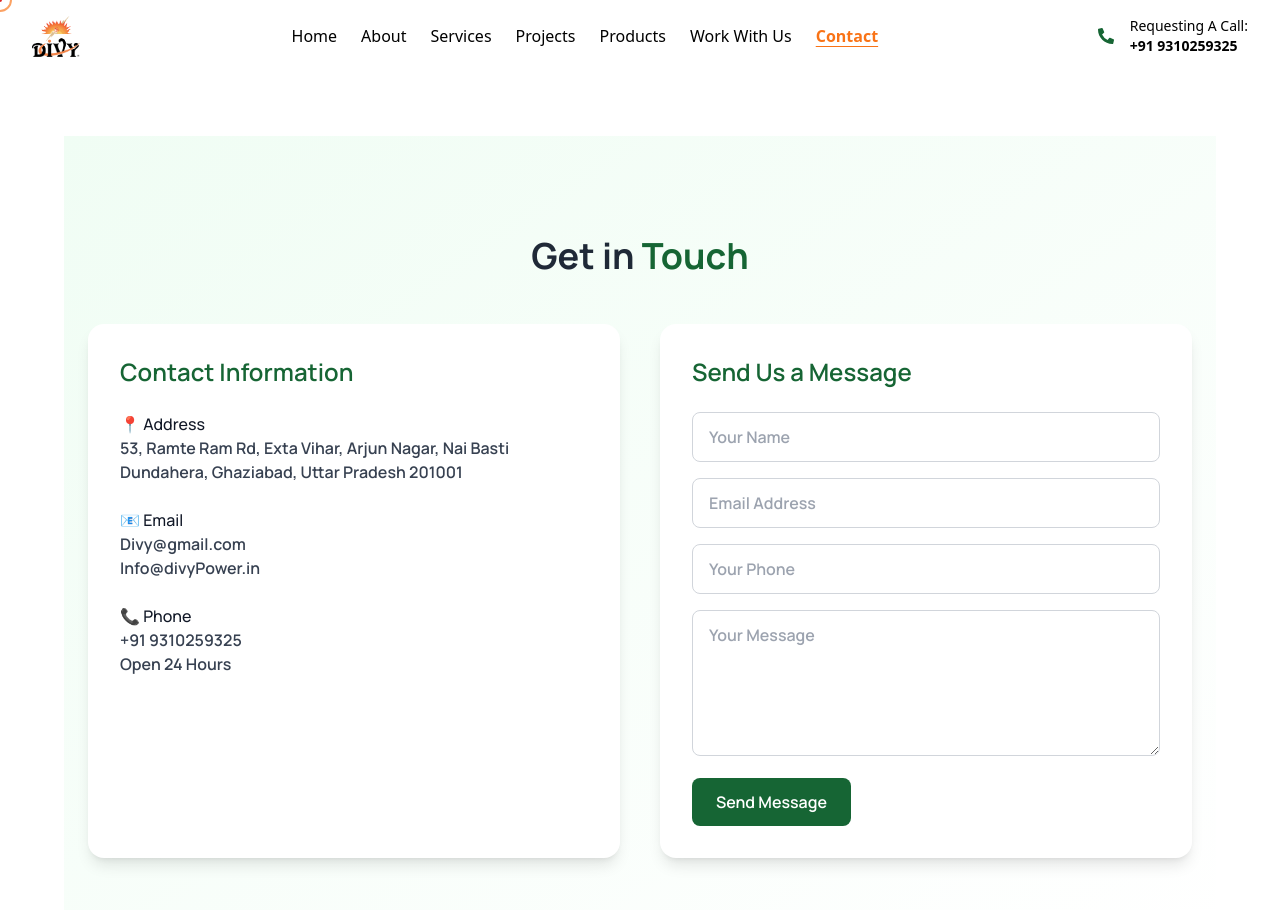
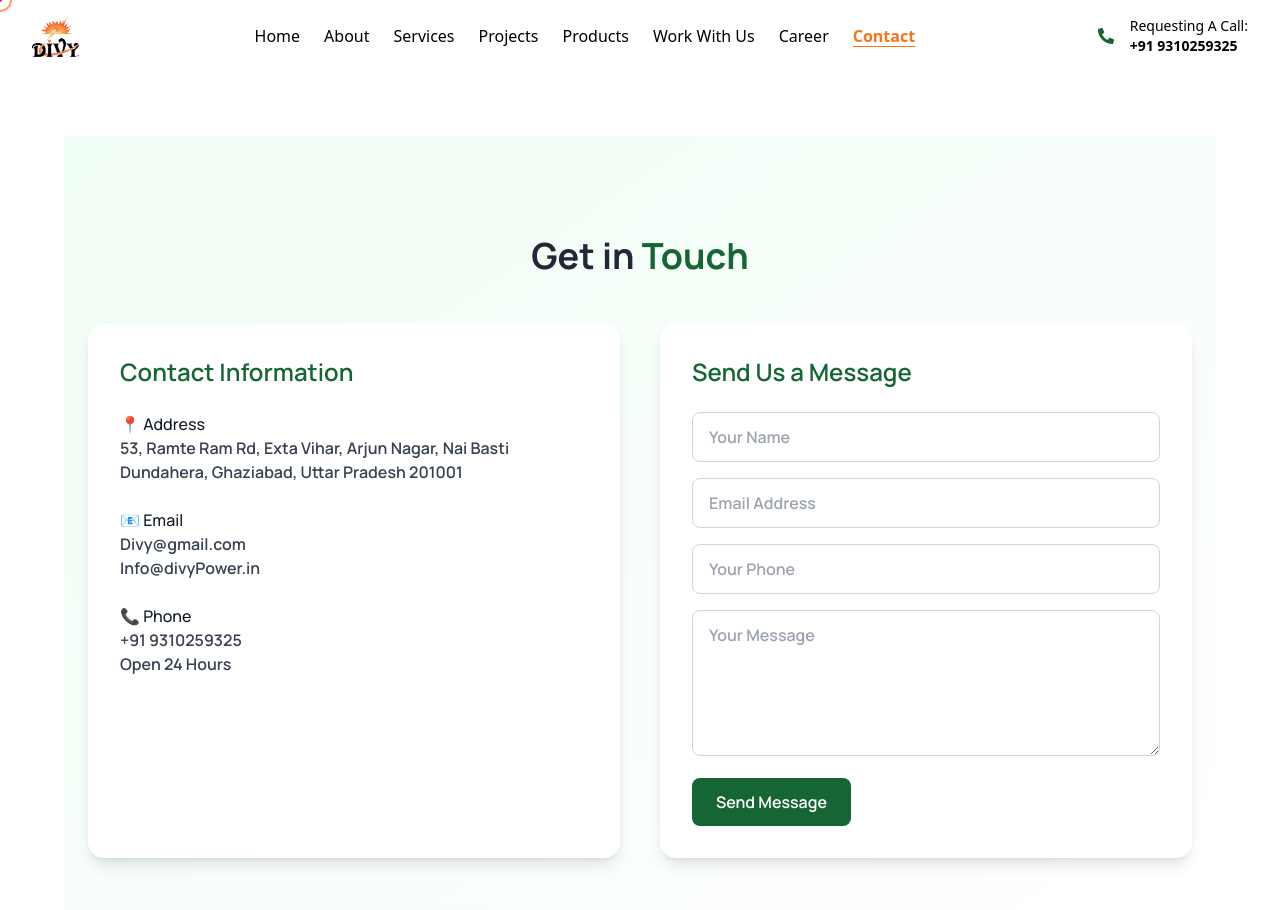
Before and after one commit to vanshika8484/Solar_web, a React (Vite) app: page /contact in a window 1280 px wide. Shown: the top 910 px of the page. Built offline with nearby package versions, Linux system fonts and the light colour scheme; a web font is replaced by a local one.

Commit message:
Update SolarLanding.jsx

```diff
--- a/src/components/SolarLanding.jsx
+++ b/src/components/SolarLanding.jsx
@@ -13,6 +13,7 @@ const navLinks = [
   { name: 'Projects', path: '/projects' },
   { name: 'Products', path: '/products' },
   { name: 'Work With Us', path: '/workwithus' },
+  { name: 'Career', path: '/career' },
   { name: 'Contact', path: '/contact' },
 ];
 
```
